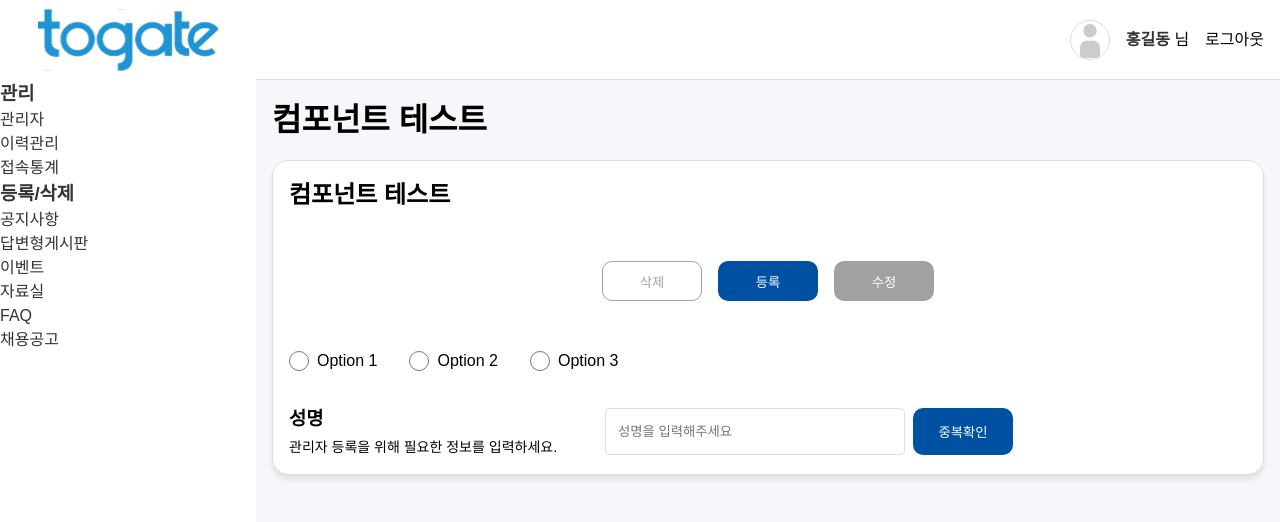
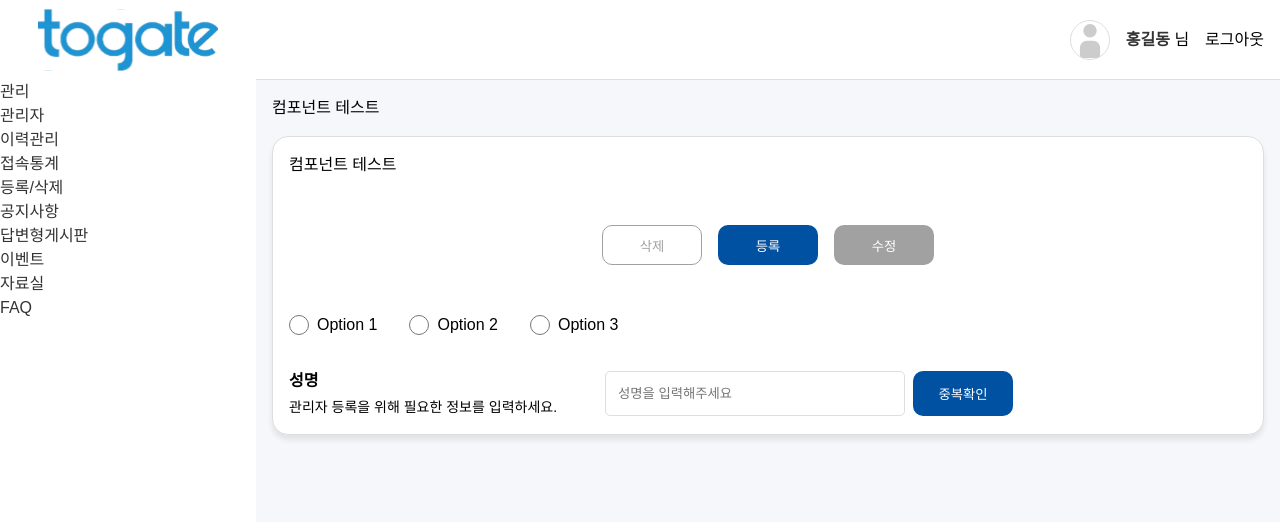
Before and after one commit to togatecomz01/togatecomz_admin, a React (Vite) app in the folder html/: page /component-test in a window 1280 px wide. Shown: the top 522 px of the page. Built offline with nearby package versions, Linux system fonts and the light colour scheme.

Commit message:
chore: radio input: 키값추가 / menu: 채용공고 삭제 / reset scss: h1~6 추가

```diff
--- a/html/src/components/RadioInput/RadioInput.tsx
+++ b/html/src/components/RadioInput/RadioInput.tsx
@@ -1,10 +1,10 @@
-import styles from "./RadioInput.module.scss";
+import styles from './RadioInput.module.scss';
 
 const RadioInput = ({ items, name }: { items: string[]; name: string }) => {
   return (
     <div className={styles.itemsWrapper}>
-      {items?.map((item) => (
-        <div className={styles.radio}>
+      {items?.map(item => (
+        <div className={styles.radio} key={item}>
           <input type="radio" name={name} value={item} />
           {item}
         </div>
--- a/html/src/constants/menu.ts
+++ b/html/src/constants/menu.ts
@@ -15,7 +15,6 @@ const MENU = [
       { name: '이벤트', path: 'event' },
       { name: '자료실', path: 'resources' },
       { name: 'FAQ', path: 'faq' },
-      { name: '채용공고', path: 'recruitment' },
     ],
   },
 ];
--- a/html/src/styles/_reset.scss
+++ b/html/src/styles/_reset.scss
@@ -31,3 +31,16 @@ button {
   border: none;
   cursor: pointer;
 }
+
+h1,
+h2,
+h3,
+h4,
+h5,
+h6 {
+  margin: 0;
+  padding: 0;
+  font-weight: normal;
+  font-size: inherit;
+  line-height: inherit;
+}
```
